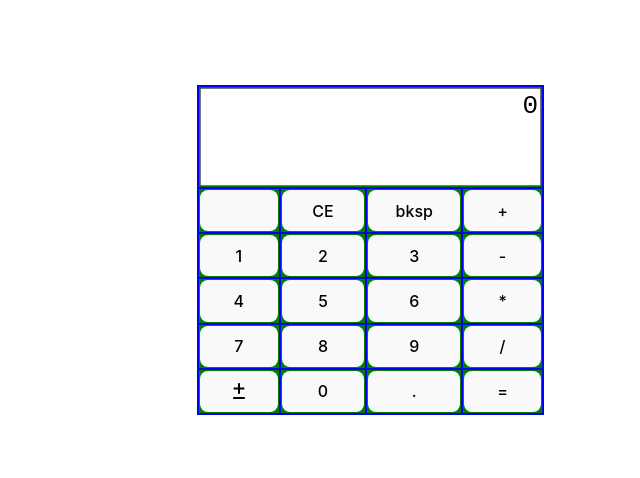
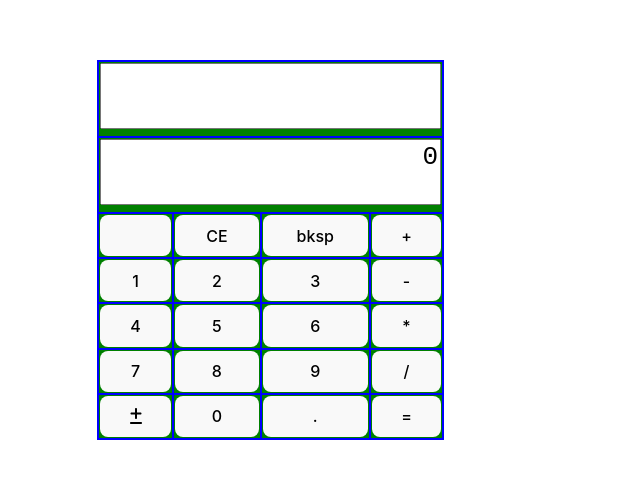
Before and after one commit to amalraj28/amalraj28.github.io, a React (Vite) app: page / in a window 1280 px wide. Shown: the part 150-628 px from the top of the page, without its empty margins (293-933 px from the left). Built offline with nearby package versions, Linux system fonts and the light colour scheme.

Commit message:
Added basics of functionality

```diff
--- a/src/App.jsx
+++ b/src/App.jsx
@@ -6,6 +6,9 @@ import { InputContext } from "./exports/exports";
 const initState = {
 	text: "0",
 	decimal: 0,
+	upperText: "",
+	clearLower: false,
+	equalPressed: false,
 };
 
 const reducer = (currState, action) => {
@@ -23,8 +26,39 @@ const reducer = (currState, action) => {
 		case "0":
 			return {
 				...currState,
-				text: text === "0" ? "" + action.val : text + action.val,
+				text:
+					text === "0" || currState.clearLower
+						? "" + action.val
+						: text + action.val,
+				clearLower: false,
 			};
+
+		case "=":
+			return {
+				...currState,
+				upperText: currState.upperText + currState.text + "=",
+				text: eval(currState.upperText + currState.text),
+				clearLower: true,
+				equalPressed: true,
+				decimal: 0,
+			};
+
+		case "+": {
+			const newText = currState.text + "+";
+			return { ...currState, upperText: newText, clearLower: true, decimal: 0 };
+		}
+		case "-": {
+			const newText = currState.text + "-";
+			return { ...currState, upperText: newText, clearLower: true, decimal: 0 };
+		}
+		case "*": {
+			const newText = currState.text + "*";
+			return { ...currState, upperText: newText, clearLower: true, decimal: 0 };
+		}
+		case "/": {
+			const newText = currState.text + "/";
+			return { ...currState, upperText: newText, clearLower: true, decimal: 0 };
+		}
 
 		case ".":
 			return currState.decimal === 0
@@ -35,8 +69,8 @@ const reducer = (currState, action) => {
 			return initState;
 
 		case "bksp":
-			return text.length < 2 || (text.length === 2 && text[0] === '-')
-				? initState
+			return text.length < 2 || (text.length === 2 && text[0] === "-")
+				? currState
 				: text[text.length - 1] === "."
 				? { ...currState, text: text.slice(0, -1), decimal: 0 }
 				: { ...currState, text: text.slice(0, -1) };
--- a/src/components/Calculator.jsx
+++ b/src/components/Calculator.jsx
@@ -9,7 +9,12 @@ function Calculator() {
 		<div className="table">
 			<table>
 				<tbody>
-					<tr className="input-row">
+					<tr className="input-row" id="upper-input">
+						<td className="input-field" colSpan={4}>
+							<Input upper={true} />
+						</td>
+					</tr>
+					<tr className="input-row" id="lower-input">
 						<td className="input-field" colSpan={4}>
 							<Input />
 						</td>
@@ -72,7 +77,10 @@ function Calculator() {
 					</tr>
 					<tr>
 						<td>
-							<Key value={<FontAwesomeIcon icon={faPlusMinus} />} name="plus-minus" />
+							<Key
+								value={<FontAwesomeIcon icon={faPlusMinus} />}
+								name="plus-minus"
+							/>
 						</td>
 						<td>
 							<Key value="0" />
--- a/src/components/Input.jsx
+++ b/src/components/Input.jsx
@@ -1,10 +1,12 @@
+/* eslint-disable react/prop-types */
 import { useContext } from "react";
 import "../styles/styles.css";
 import { InputContext } from "../exports/exports";
+// import { propTypes } from "prop-types";
 
-function Input() {
+function Input({ upper = false }) {
 	const { state, dispatch } = useContext(InputContext);
-
+	// console.log(upper)
 	return (
 		<div className="input-div">
 			<textarea
@@ -12,11 +14,13 @@ function Input() {
 				type="text"
 				name="number"
 				className="input"
-				value={state.text}
-				onChange={(e) => dispatch({val: e.target.value})}
+				value={upper ? state.upperText : state.text}
+				onChange={(e) => dispatch({ val: e.target.value })}
 			/>
 		</div>
 	);
 }
 
+// Input.propTypes = { upper: PropTypes.objectOf(proptypes.any) };
+
 export default Input;
--- a/src/styles/styles.css
+++ b/src/styles/styles.css
@@ -1,15 +1,15 @@
 .input {
-  width: inherit;
+  width: 100%;
   box-sizing: border-box;
   font-size: xx-large;
-  height: inherit;
+  height: 100%;
   resize: none;
   text-align: right;
 
 }
 
 .input-row {
-  height: 100px;
+  height: 70%;
 }
 
 .input-div {
@@ -26,7 +26,7 @@
 }
 
 .table {
-  width: 300px;
+  width: 500px;
 }
 
 .key {
@@ -45,6 +45,6 @@ tr {
 
 td {
   background-color: green;
-  width: 33%;
+  /* width: 33%; */
 
 }
```
